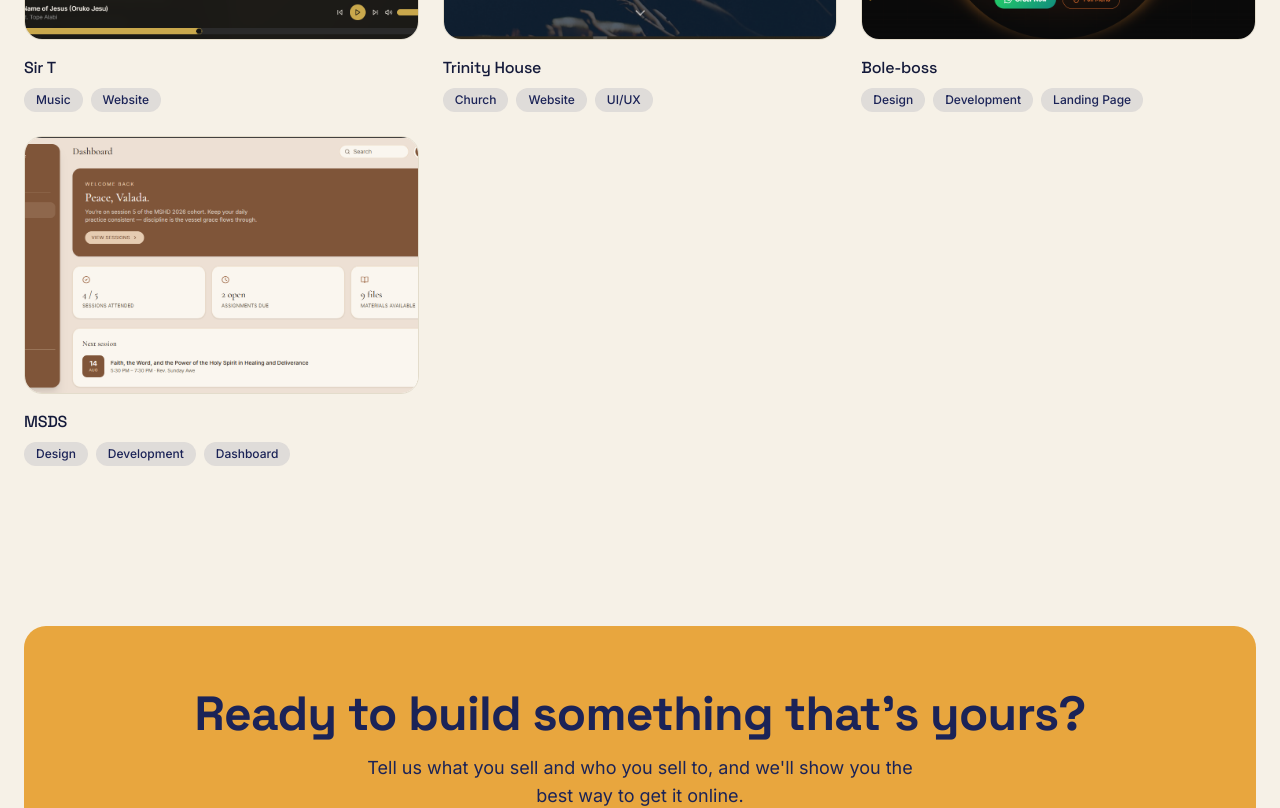
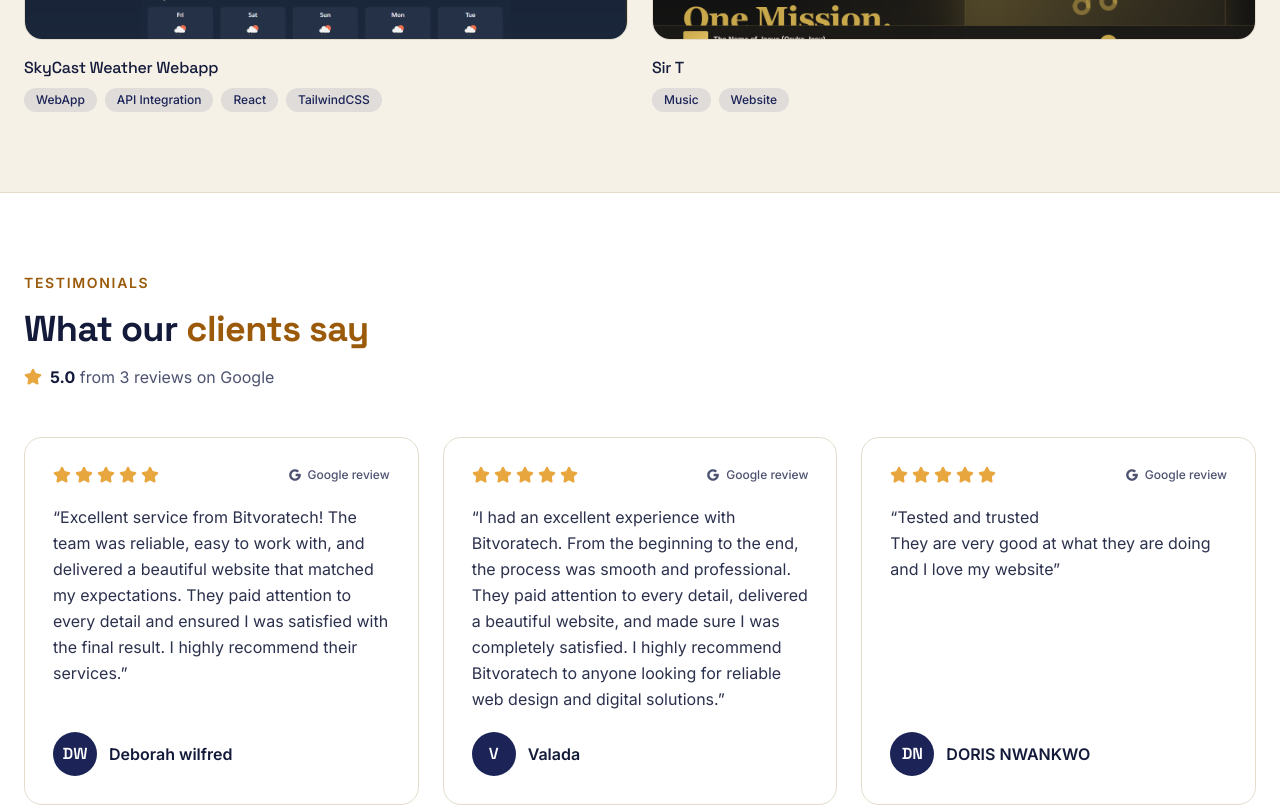
Before and after one commit to ihemehowell/bitvora, a Next.js app: page / in a window 1280 px wide. Shown: the part 4380-5188 px from the top of the page. Built offline with nearby package versions, Linux system fonts and the light colour scheme.

Commit message:
feat: add testimonials data and update PortfolioSection for improved project filtering; enhance TestimonialCard for better content display

```diff
--- a/Data/Data.ts
+++ b/Data/Data.ts
@@ -391,7 +391,28 @@
 // (name, star rating, text and date as they appear there).
 // The homepage section stays hidden while this list is empty.
 
-export const testimonials: Testimonial[] = [];
+export const testimonials: Testimonial[] = [
+  {
+    name: 'Deborah wilfred',
+    rating: 5,
+    content:
+      'Excellent service from Bitvoratech! The team was reliable, easy to work with, and delivered a beautiful website that matched my expectations. They paid attention to every detail and ensured I was satisfied with the final result. I highly recommend their services.',
+    source: 'google',
+  },
+  {
+    name: 'Valada',
+    rating: 5,
+    content:
+      'I had an excellent experience with Bitvoratech. From the beginning to the end, the process was smooth and professional. They paid attention to every detail, delivered a beautiful website, and made sure I was completely satisfied. I highly recommend Bitvoratech to anyone looking for reliable web design and digital solutions.',
+    source: 'google',
+  },
+  {
+    name: 'DORIS NWANKWO',
+    rating: 5,
+    content: 'Tested and trusted\nThey are very good at what they are doing and I love my website',
+    source: 'google',
+  },
+];
 
 // Link to the Google Maps listing's reviews; the "See all reviews" button shows when set.
 export const GOOGLE_REVIEWS_URL = '';
--- a/components/Home/Portfoliosection.tsx
+++ b/components/Home/Portfoliosection.tsx
@@ -10,9 +10,11 @@
 export default function PortfolioSection() {
   const [activeFilter, setActiveFilter] = useState('All');
 
-  const filteredProjects = activeFilter === 'All'
+  // The homepage shows a short selection; the full list lives on /projects
+  const filteredProjects = (activeFilter === 'All'
       ? portfolioProjects
-      : portfolioProjects.filter((project) => project.category === activeFilter);
+      : portfolioProjects.filter((project) => project.category === activeFilter)
+  ).slice(0, 4);
 
   return (
       <section className="py-20 relative">
@@ -61,7 +63,7 @@
             ))}
           </div>
 
-          <div className="grid grid-cols-1 sm:grid-cols-2 lg:grid-cols-3 gap-6">
+          <div className="grid grid-cols-1 sm:grid-cols-2 gap-6">
             {filteredProjects.map((project, index) => (
                 <motion.div
                     key={project.id}
--- a/components/TestimonialCard.tsx
+++ b/components/TestimonialCard.tsx
@@ -35,7 +35,7 @@
         )}
       </div>
 
-      <blockquote className="text-foreground/90 leading-relaxed flex-1">&ldquo;{content}&rdquo;</blockquote>
+      <blockquote className="text-foreground/90 leading-relaxed whitespace-pre-line flex-1">&ldquo;{content}&rdquo;</blockquote>
 
       <figcaption className="flex items-center gap-3">
         {avatar ? (
```
